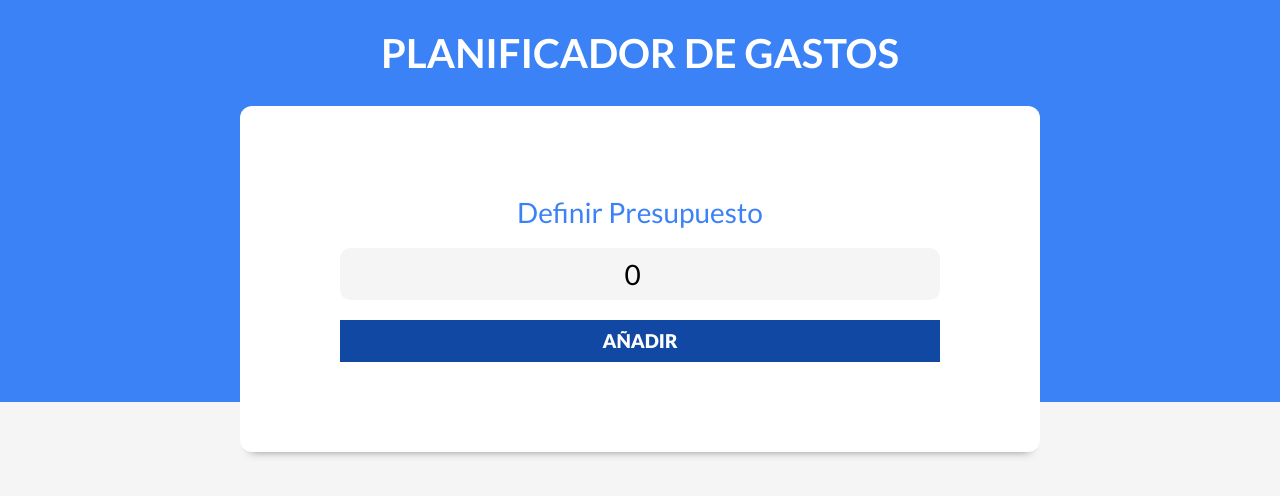
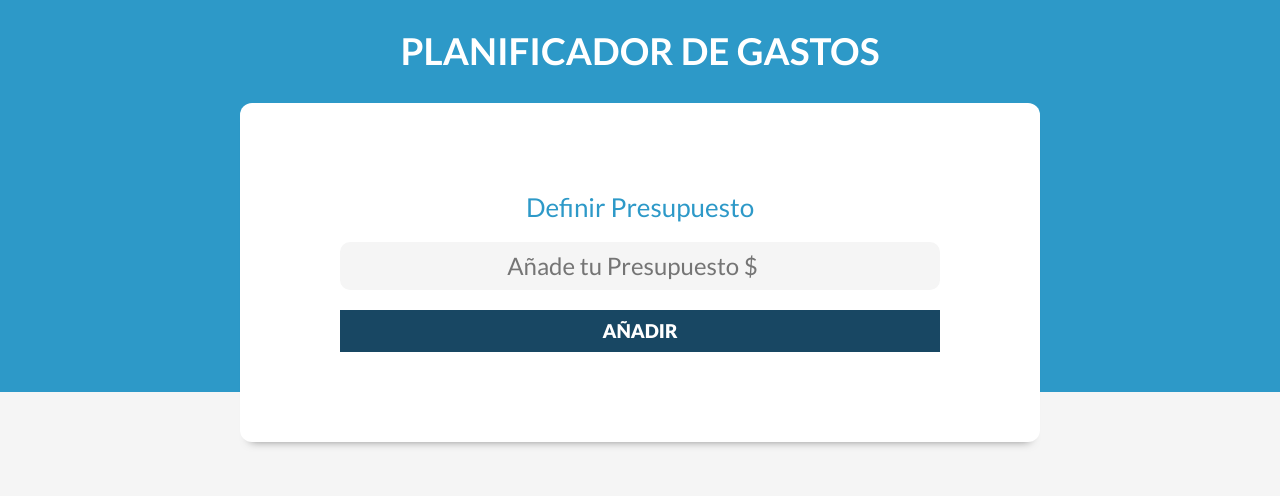
Before and after one commit to nancyh-code/control-presupuesto, a React (Vite) app: page / in a window 1280 px wide. Shown: the top 496 px of the page. Built offline with nearby package versions, Linux system fonts and the light colour scheme.

Commit message:
state  y validación de gastos

```diff
--- a/src/App.jsx
+++ b/src/App.jsx
@@ -4,16 +4,21 @@ import Modal from "./components/Modal";
 import IconoNuevoGasto from "./img/nuevo-gasto.svg";
 
 function App() {
-  const [presupuesto, setPresupuesto] = useState(0);
+  const [presupuesto, setPresupuesto] = useState("");
   const [isValidPresupuesto, setIsValidPresupuesto] = useState(false);
   const [showModal, setShowModal] = useState(false);
   const [modalAnimation, setModalAnimation] = useState(false);
+  const [gastos, setGastos] = useState([]);
 
   const handleNuevoGasto = () => {
     setShowModal(true);
     setTimeout(() => {
       setModalAnimation(true);
-    }, 700);
+    }, 600);
+  };
+
+  const guardarGasto = (gasto) => {
+    console.log(gasto);
   };
 
   return (
@@ -38,6 +43,7 @@ function App() {
           setShowModal={setShowModal}
           modalAnimation={modalAnimation}
           setModalAnimation={setModalAnimation}
+          guardarGasto={guardarGasto}
         />
       )}
     </div>
--- a/src/components/Modal.jsx
+++ b/src/components/Modal.jsx
@@ -1,7 +1,18 @@
-import React from "react";
+import { useState } from "react";
+import Mensaje from "./Mensaje";
 import CerrarBtn from "../img/cerrar.svg";
 
-const Modal = ({ setShowModal, modalAnimation, setModalAnimation }) => {
+const Modal = ({
+  setShowModal,
+  modalAnimation,
+  setModalAnimation,
+  guardarGasto,
+}) => {
+  const [nombreGasto, setNombreGasto] = useState("");
+  const [montoGastado, setMontoGastado] = useState("");
+  const [categoria, setCategoria] = useState("");
+  const [mensaje, setMensaje] = useState("");
+
   const ocultarModal = () => {
     {
       setModalAnimation(false);
@@ -11,32 +22,56 @@ const Modal = ({ setShowModal, modalAnimation, setModalAnimation }) => {
     }
   };
 
+  const handleSubmit = (e) => {
+    e.preventDefault();
+    if ([nombreGasto, montoGastado, categoria].includes("")) {
+      setMensaje("Todos los campos son obligatorios");
+      setTimeout(() => {
+        setMensaje("");
+      }, 3000);
+      return;
+    }
+    guardarGasto({ nombreGasto, montoGastado, categoria });
+  };
+
   return (
     <div className="modal">
       <div className="cerrar-modal">
         <img src={CerrarBtn} alt="cerrar modal" onClick={ocultarModal} />
       </div>
-      <form className={`formulario ${modalAnimation ? "animar" : "cerrar"}`}>
+      <form
+        onSubmit={handleSubmit}
+        className={`formulario ${modalAnimation ? "animar" : "cerrar"}`}
+      >
         <legend>Nuevo Gasto</legend>
+        {mensaje && <Mensaje tipo="error">{mensaje}</Mensaje>}
         <div className="campo">
           <label htmlFor="nombre">Nombre Gasto</label>
           <input
             id="nombre"
             type="text"
             placeholder="Añade el Nombre del Gasto"
+            value={nombreGasto}
+            onChange={(e) => setNombreGasto(e.target.value)}
           />
         </div>
         <div className="campo">
-          <label htmlFor="cantidad">Cantidad</label>
+          <label htmlFor="cantidad">Cantidad o Monto Gastado</label>
           <input
             id="cantidad"
             type="number"
             placeholder="Añade el monto del Gasto: ejm 300"
+            value={montoGastado}
+            onChange={(e) => setMontoGastado(Number(e.target.value))}
           />
         </div>
         <div className="campo">
           <label htmlFor="categoria">Categoría</label>
-          <select id="categoria">
+          <select
+            id="categoria"
+            value={categoria}
+            onChange={(e) => setCategoria(e.target.value)}
+          >
             <option value="">--Seleccione--</option>
             <option value="ahorro">Ahorro</option>
             <option value="comida">Comida</option>
--- a/src/components/NuevoPresupuesto.jsx
+++ b/src/components/NuevoPresupuesto.jsx
@@ -26,7 +26,7 @@ const NuevoPresupuesto = ({
           <input
             className="nuevo-presupuesto"
             type="number"
-            placeholder="Añade tu Presupuesto"
+            placeholder="Añade tu Presupuesto $"
             value={presupuesto}
             onChange={(e) => setPresupuesto(Number(e.target.value))}
           />
--- a/src/index.css
+++ b/src/index.css
@@ -1,5 +1,5 @@
 :root {
-  --azul: #3b82f6;
+  --azul: #2d99c8;
   --blanco: #ffffff;
   --gris-claro: #f5f5f5;
   --gris: #94a3b8;
@@ -28,10 +28,10 @@ html {
 }
 
 h1 {
-  font-size: 4rem;
+  font-size: 3.7rem;
 }
 h2 {
-  font-size: 3rem;
+  font-size: 2.8rem;
 }
 
 .sombra {
@@ -84,7 +84,7 @@ header h1 {
 
 .formulario label {
   color: var(--azul);
-  font-size: 2.8rem;
+  font-size: 2.6rem;
   text-align: center;
   margin-bottom: 2rem;
 }
@@ -99,7 +99,7 @@ header h1 {
   font-size: 1.6rem;
 }
 .formulario input[type="submit"] {
-  background-color: #1048a4;
+  background-color: #184763;
   border: none;
   padding: 1rem;
   text-align: center;
@@ -118,7 +118,7 @@ header h1 {
   }
 }
 .formulario input[type="submit"]:hover {
-  background-color: #042a67;
+  background-color: #205f83;
   cursor: pointer;
 }
 
@@ -184,7 +184,7 @@ header h1 {
 }
 .formulario input[type="text"].nuevo-presupuesto,
 .formulario input[type="number"].nuevo-presupuesto {
-  font-size: 2.8rem;
+  font-size: 2.4rem;
   text-align: center;
 }
 
```
